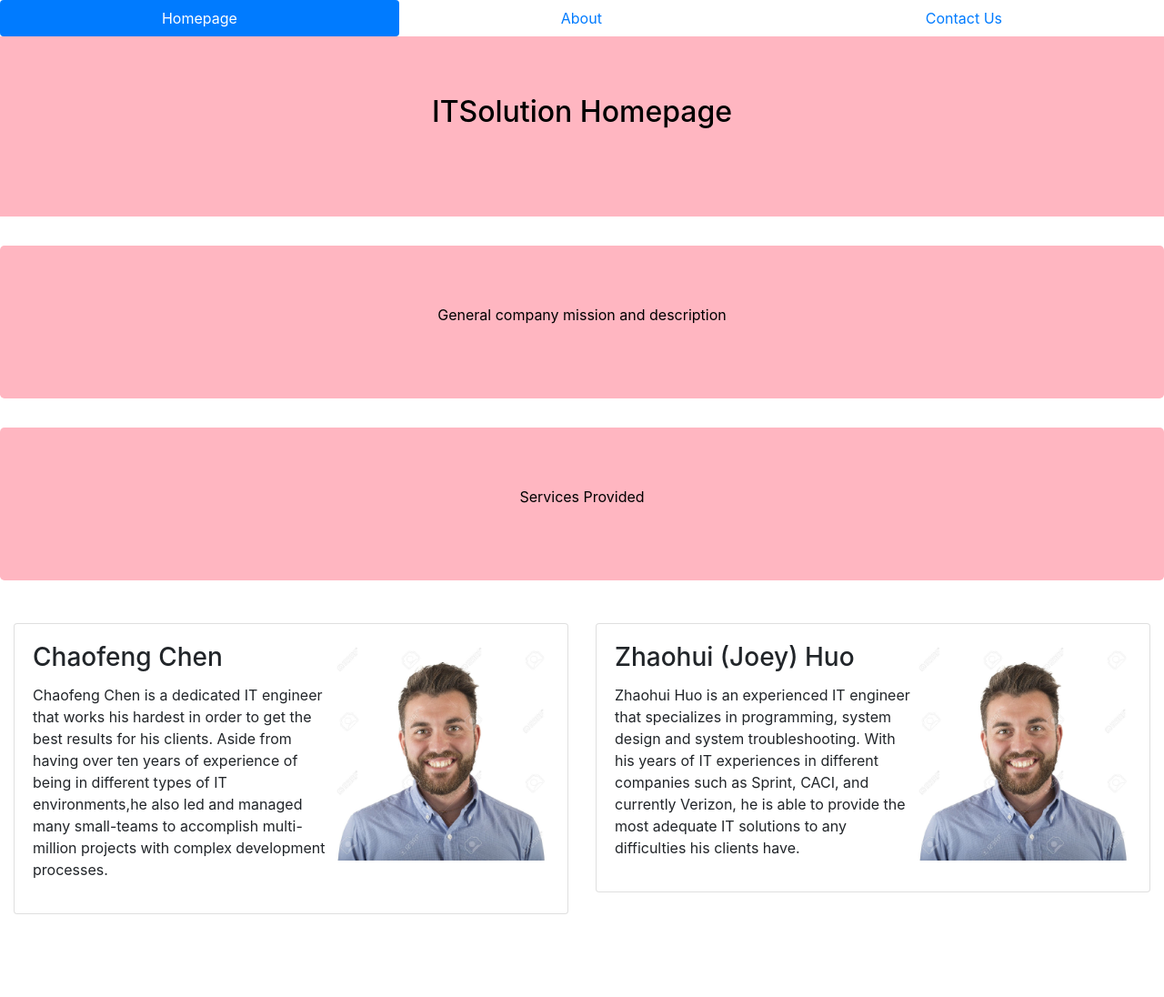
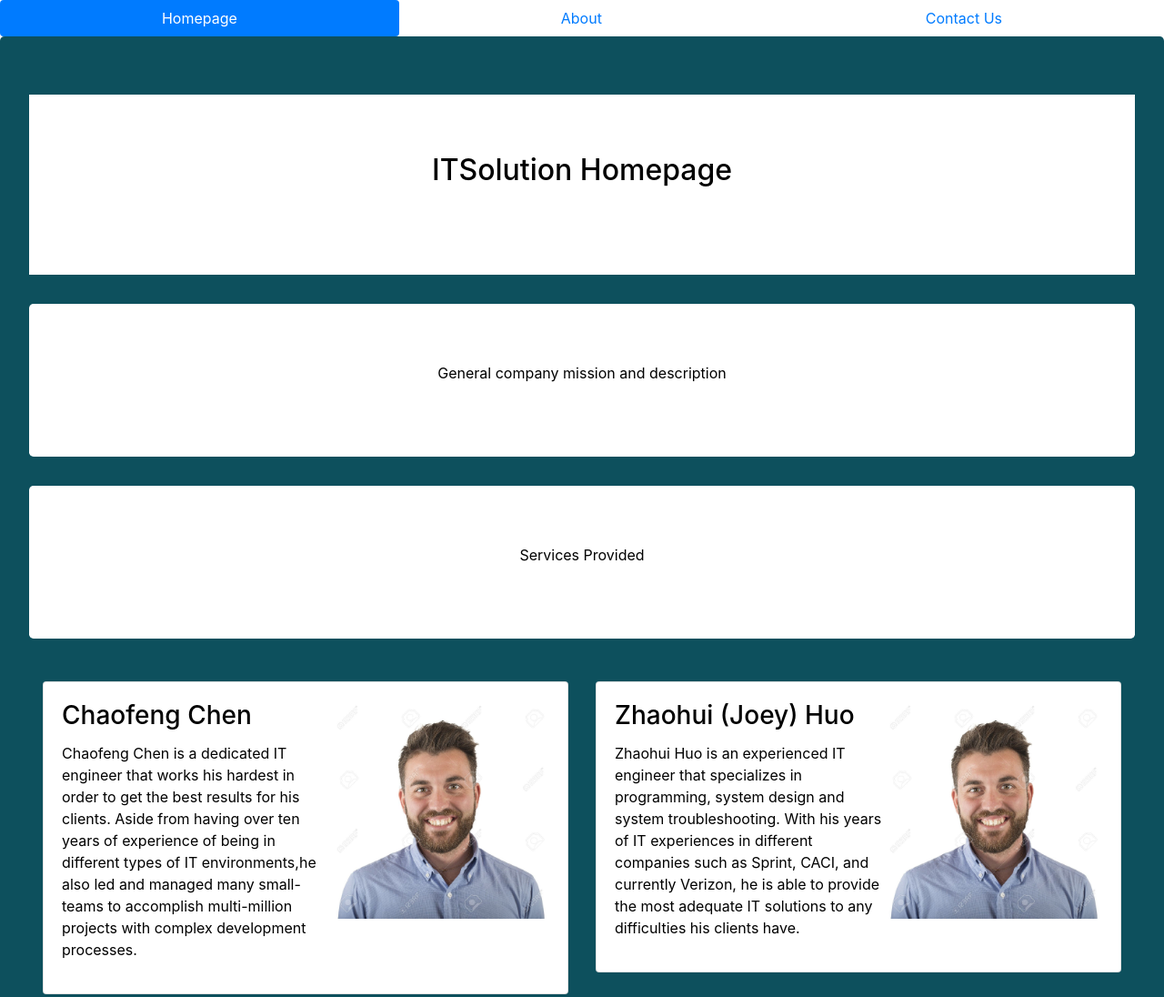
Before and after one commit to Fifty50Chance/ITSolution, a plain HTML site: page Homepage.html in a window 1280 px wide. Shown: the top 1096 px of the page at 91% size. Before the commit the page ends 1020 px from the top, so only its background shows below. Drawn offline with Linux system fonts and the light colour scheme.

Commit message:
color theme change

```diff
--- /dev/null
+++ b/BootstrapFiles/cssformat.css
@@ -0,0 +1,43 @@
+
+.jumbotron {
+  background-color: lightpink;
+  color: black;
+}
+
+.jumbotron h3 {
+  color: black;
+}
+
+.container{
+  background-color: lightpink;
+}
+
+.row {
+  padding: 15px;
+}
+
+.column {
+  margin-left: auto;
+  margin-right: auto;
+}
+
+.jumbotron p {
+  color: black;
+}
+
+.div vertical-center {
+  margin: 0;
+  position: absolute;
+  top: 50%;
+  -ms-transform: translateY(-50%);
+  transform: translateY(-50%);
+}
+
+.centerbutton {
+  display: flex;
+  justify-content: center;
+}
+
+.input[type="text"] {
+  width: 500px;
+}
--- a/Homepage.html
+++ b/Homepage.html
@@ -16,15 +16,16 @@
         </a>
       </li>
     </ul>
-    <section class="jumbotron jumbotron-fluid">
+    <div class="jumbotron">
+    <section class="jumbotron jumbotron-fluid" style="background:#FFFFFF !important">
       <h2 style="text-align:center";>ITSolution Homepage</h2>
       <br>
     </section>
-    <div class="jumbotron">
+    <div class="jumbotron" style="background:#FFFFFF !important">
       <p style="text-align:center">General company mission and description</p>
     </div>
-    <div class="jumbotron">
-      <div class="container">
+    <div class="jumbotron" style="background:#FFFFFF !important">
+      <div class="container" style="background:#FFFFFF !important">
         <p style="text-align:center">Services Provided</p>
       </div>
     </div>
@@ -34,8 +35,7 @@
           <div class="card-body">
             <img src="Images/placeholder.jpg" class="card-img-right" align="right" alt="my picture" height=240px width=240px>
             <h3 class="card-title">Chaofeng Chen</h3>
-            <p>Chaofeng Chen is a dedicated IT engineer that works his hardest in order to get the best results for his clients. Aside from having over ten years of experience of being in different types of IT environments,he also led and managed many small-teams to accomplish multi-million projects with complex development processes.
-</p>
+            <p>Chaofeng Chen is a dedicated IT engineer that works his hardest in order to get the best results for his clients. Aside from having over ten years of experience of being in different types of IT environments,he also led and managed many small-teams to accomplish multi-million projects with complex development processes.</p>
           </div>
         </div>
       </div>
@@ -50,5 +50,6 @@
         </div>
       </div>
     </div>
+    </div>
   </body>
 </html>
```
Also changed, not shown: BootstrapFiles/bootstrap.css.
